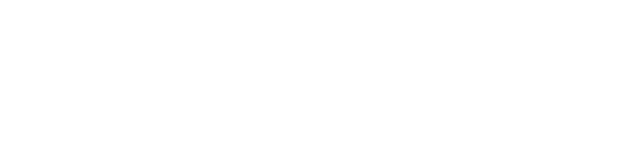
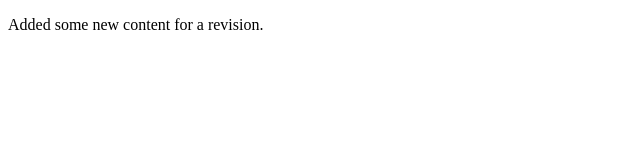
Before and after one commit to nfenton14/alpinegitrep, a plain HTML site: page index.html in a window 1280 px wide. Shown: the whole page, without its empty margins (0-640 px from the left). Drawn offline with Linux system fonts and the light colour scheme.

Commit message:
NF test commit for a revision

```diff
--- a/index.html
+++ b/index.html
@@ -1,8 +1,9 @@
 <!DOCTYPE html>
 <html>
 	<head>
+		<title>Added test content through GIT</title>
 	</head>
 	<body>
-
+		<p>Added some new content for a revision.</p>
 	</body>
 </html>
```
